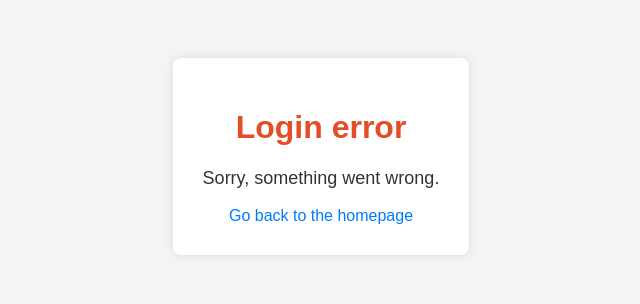
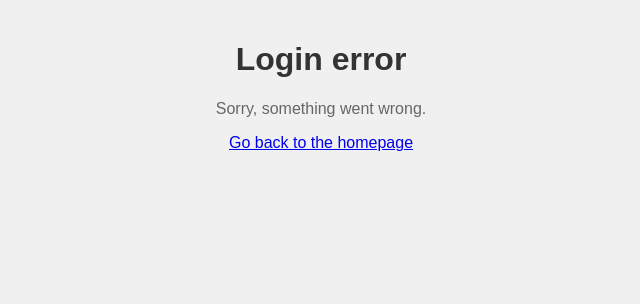
Before and after one commit to niklasvm/neuraltag, a FastAPI app: template src/app/templates/error.html in a window 1280 px wide. Shown: the top 304 px of the page, without its empty margins (319-959 px from the left). Run offline with FastAPI, Linux system fonts and the light colour scheme; the template is opened without the code that fills it, so the values that code supplies are empty.

Commit message:
css updates

```diff
--- /dev/null
+++ b/src/app/static/style.css
@@ -0,0 +1,16 @@
+body {
+    font-family: Arial, sans-serif;
+    background-color: #f0f0f0;
+    margin: 0;
+    padding: 20px;
+    text-align: center;
+}
+h1 {
+    color: #333;
+}
+p {
+    color: #666;
+}
+img {
+    border-radius: 50%;
+}
--- a/src/app/templates/error.html
+++ b/src/app/templates/error.html
@@ -4,36 +4,7 @@
     <meta charset="UTF-8">
     <meta name="viewport" content="width=device-width, initial-scale=1.0">
     <title>Athlete Not Found</title>
-    <style>
-        body {
-            font-family: Arial, sans-serif;
-            background-color: #f4f4f4;
-            color: #333;
-            text-align: center;
-            padding: 50px;
-        }
-        .container {
-            background-color: #fff;
-            padding: 30px;
-            border-radius: 8px;
-            box-shadow: 0 0 10px rgba(0, 0, 0, 0.1);
-            display: inline-block;
-        }
-        h1 {
-            color: #e44d26;
-        }
-        p {
-            font-size: 18px;
-            margin-top: 20px;
-        }
-        a {
-            color: #007bff;
-            text-decoration: none;
-        }
-        a:hover {
-            text-decoration: underline;
-        }
-    </style>
+    <link rel="stylesheet" href="/static/style.css">
 </head>
 <body>
     <div class="container">
--- a/src/workflows.py
+++ b/src/workflows.py
@@ -6,14 +6,12 @@ import pandas as pd
 
 from stravalib import Client
 
-from src.app.db.models import Athlete
 from src.data import (
     fetch_activity_data,
     fetch_historic_activity_data,
     process_activity,
 )
 
-from src.app.db.adapter import Database
 from src.gemini import generate_activity_name_with_gemini
 from pushbullet import Pushbullet
 
```
Also changed, not shown: src/app/templates/index.html (+1 -28 lines), src/app/templates/welcome.html (+1 -18 lines), 1 other file.
